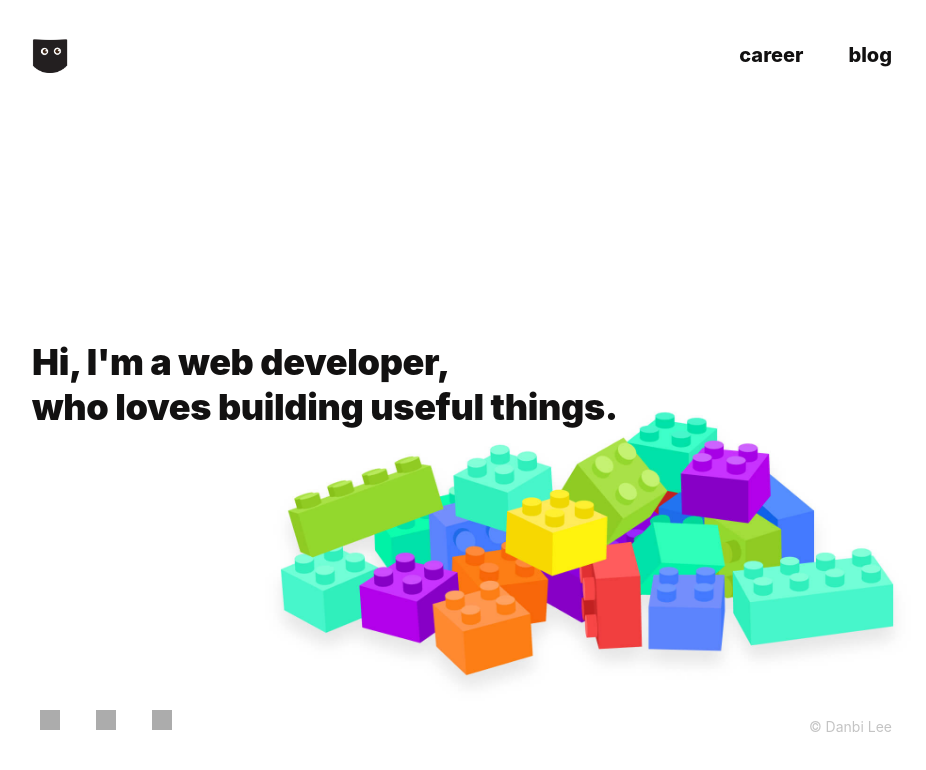
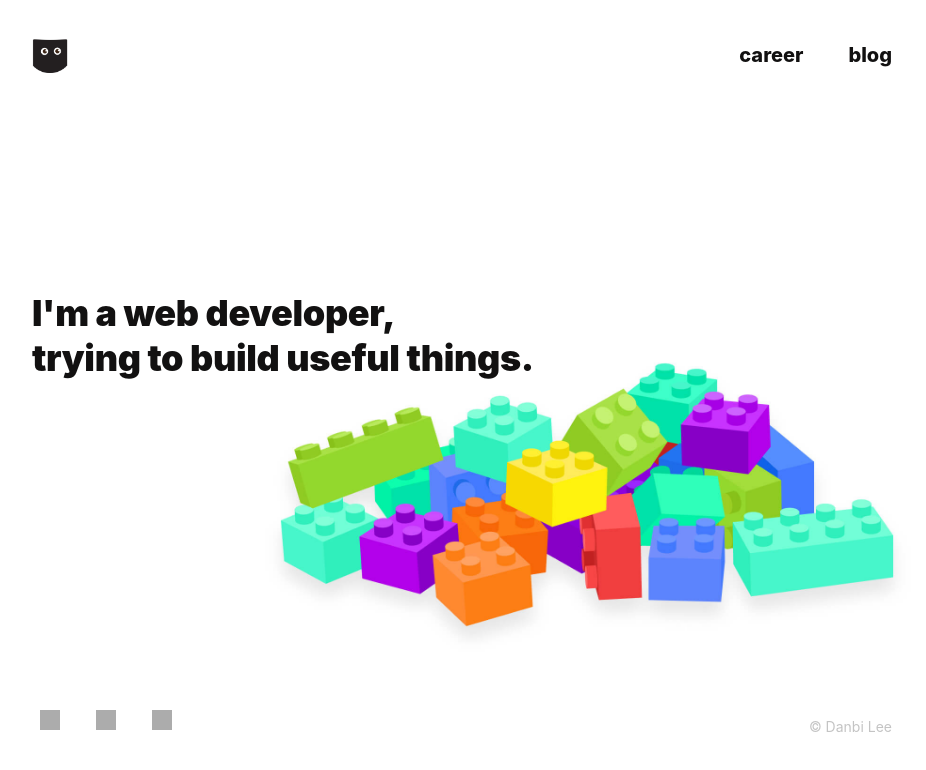
Before and after one commit to danbileee/blog, a Next.js app: page / in a window 1280 px wide. Shown: the top 770 px of the page, without its empty margins (178-1104 px from the left). Built offline with nearby package versions, Linux system fonts and the light colour scheme; grey boxes are pictures that could not be loaded; a web font is replaced by a local one.

Commit message:
style: add minor style fix

```diff
--- a/src/components/career/index.tsx
+++ b/src/components/career/index.tsx
@@ -68,12 +68,12 @@ const Content = styled.div`
   }
 `;
 
-const Title = styled.h4`
-  font-size: 28px;
+const Title = styled.h1`
+  font-size: 30px;
   margin-bottom: 12px;
 
   ${mediaQuery.mobile} {
-    font-size: 24px;
+    font-size: 28px;
   }
 `;
 
--- a/src/components/layout/Footer.tsx
+++ b/src/components/layout/Footer.tsx
@@ -27,13 +27,9 @@ const links: FooterLink[] = [
   },
 ];
 
-interface Props {
-  isFooterVisible: boolean;
-}
-
-export default function Footer({ isFooterVisible }: Props) {
+export default function Footer() {
   return (
-    <Container isVisible={isFooterVisible}>
+    <Container>
       <Links>
         {links.map(({ link, icon, channel }) => (
           <Link key={link} href={link} rel="noopener noreferrer">
@@ -51,8 +47,7 @@ export default function Footer({ isFooterVisible }: Props) {
   );
 }
 
-const Container = styled.footer<{ isVisible: boolean }>`
-  position: fixed;
+const Container = styled.footer`
   display: flex;
   align-items: center;
   justify-content: space-between;
@@ -61,14 +56,10 @@ const Container = styled.footer<{ isVisible: boolean }>`
   padding: 0 calc(50vw - 430px) 50px;
   left: 0;
   bottom: 0;
-  opacity: ${({ isVisible }) => (isVisible ? 1 : 0)};
-  transform: translateY(${({ isVisible }) => (isVisible ? 0 : 100)}px);
-  transition: all ease-in-out 150ms;
 
   ${mediaQuery.mobile} {
     flex-direction: column;
-    padding: 0 20px;
-    margin-bottom: 30px;
+    padding: 0 20px 30px;
   }
 `;
 
--- a/src/components/layout/PageMeta.tsx
+++ b/src/components/layout/PageMeta.tsx
@@ -1,28 +1,46 @@
-import { metaInfo, Pathname } from '@constants/metaInfo';
-import styled from '@emotion/styled';
-import mediaQuery from '@styles/mediaQuery';
-import getEmoji from '@utils/getEmoji';
+import { theme } from '@styles/ThemeProvider';
+import Head from 'next/head';
 
 interface Props {
-  path: Pathname;
+  title: string;
+  description: string;
 }
 
-export default function PageMeta({ path }: Props) {
-  const { description, emoji = [] } = metaInfo[path] ?? {};
-
-  return <Title>{`${getEmoji(emoji)}\n${description}`}</Title>;
+export default function PageMeta({ title, description }: Props) {
+  return (
+    <Head>
+      <meta charSet="UTF-8" />
+      <meta name="viewport" content="width=device-width, initial-scale=1" />
+      <title>{`${title} | Danbi Lee`}</title>
+      <meta name="description" content={description} />
+      <meta
+        name="msapplication-TileColor"
+        content={theme.colors.cornflowerblue}
+      />
+      <meta name="theme-color" content={theme.colors.white} />
+      <link
+        rel="apple-touch-icon"
+        sizes="180x180"
+        href="/apple-touch-icon.png"
+      />
+      <link
+        rel="icon"
+        type="image/png"
+        sizes="32x32"
+        href="/favicon-32x32.png"
+      />
+      <link
+        rel="icon"
+        type="image/png"
+        sizes="16x16"
+        href="/favicon-16x16.png"
+      />
+      <link rel="manifest" href="/site.webmanifest" />
+      <link
+        rel="mask-icon"
+        href="/safari-pinned-tab.svg"
+        color={theme.colors.skyblue}
+      />
+    </Head>
+  );
 }
-
-const Title = styled.h2`
-  font-size: 32px;
-  font-weight: 700;
-  line-height: 1.6;
-  letter-spacing: -0.02em;
-  white-space: pre-line;
-  text-align: center;
-  margin-bottom: 80px;
-
-  ${mediaQuery.mobile} {
-    font-size: 20px;
-  }
-`;
--- a/src/components/layout/index.tsx
+++ b/src/components/layout/index.tsx
@@ -1,42 +1,26 @@
-import { PropsWithChildren, useState } from 'react';
+import { PropsWithChildren } from 'react';
 import styled from '@emotion/styled';
-import { useRouter } from 'next/router';
 
-import ElementObserver from '@components/shared/ElementObserver';
 import mediaQuery from '@styles/mediaQuery';
 
 import Header from './Header';
 import Footer from './Footer';
 
 export default function Layout({ children }: PropsWithChildren<unknown>) {
-  const [isFooterVisible, setIsFooterVisible] = useState(false);
-  const { pathname } = useRouter();
-  const hasContentMargin = pathname !== '/';
-  const contentMargin = hasContentMargin ? 120 : 0;
-
   return (
     <>
       <Header />
-      <Main>
-        <Content contentMargin={contentMargin}>{children}</Content>
-        <ElementObserver callback={setIsFooterVisible} />
-      </Main>
-      <Footer isFooterVisible={isFooterVisible} />
+      <Main>{children}</Main>
+      <Footer />
     </>
   );
 }
 
 const Main = styled.main`
-  display: flex;
-  flex-direction: column;
-  min-height: 100vh;
+  min-height: calc(100vh - 98px);
   padding: 230px calc(50vw - 430px) 138px;
 
   ${mediaQuery.mobile} {
     padding: 200px 20px;
   }
 `;
-
-const Content = styled.div<{ contentMargin: number }>`
-  margin-bottom: ${({ contentMargin }) => contentMargin}px;
-`;
--- a/src/components/markdown/Anchor.tsx
+++ b/src/components/markdown/Anchor.tsx
@@ -9,7 +9,7 @@ export default function Anchor({ children, ...props }: ComponentProps<'a'>) {
         transition: color ease-in-out 0.15s;
 
         :hover {
-          color: var(--purple);
+          color: var(--cornflowerblue);
         }
       `}
       {...props}
--- a/src/hooks/useScrollDirection.ts
+++ b/src/hooks/useScrollDirection.ts
@@ -19,7 +19,7 @@ export default function useScrollDirection() {
       setDirection(window.scrollY > lastScrollY ? 'down' : 'up');
 
       lastScrollY = window.scrollY;
-    }, 200);
+    }, 500);
 
     window.addEventListener('scroll', handleScroll);
 
--- a/src/pages/_app.tsx
+++ b/src/pages/_app.tsx
@@ -1,12 +1,12 @@
 import { AppProps } from 'next/app';
-import Head from 'next/head';
 import { useRouter } from 'next/router';
 
 import { GlobalContextProvider } from '@contexts/global';
 import GlobalStyle from '@styles/GlobalStyle';
 import { getMetaInfo } from '@utils/getMetaInfo';
-import ThemeProvider, { theme } from '@styles/ThemeProvider';
+import ThemeProvider from '@styles/ThemeProvider';
 import Layout from '@components/layout';
+import PageMeta from '@components/layout/PageMeta';
 
 function App({ Component, pageProps }: AppProps) {
   const { pathname } = useRouter();
@@ -15,40 +15,7 @@ function App({ Component, pageProps }: AppProps) {
 
   return (
     <>
-      <Head>
-        <meta charSet="UTF-8" />
-        <meta name="viewport" content="width=device-width, initial-scale=1" />
-        <title>{`${title} | Danbi Lee`}</title>
-        <meta name="description" content={description} />
-        <meta
-          name="msapplication-TileColor"
-          content={theme.colors.cornflowerblue}
-        />
-        <meta name="theme-color" content={theme.colors.white} />
-        <link
-          rel="apple-touch-icon"
-          sizes="180x180"
-          href="/apple-touch-icon.png"
-        />
-        <link
-          rel="icon"
-          type="image/png"
-          sizes="32x32"
-          href="/favicon-32x32.png"
-        />
-        <link
-          rel="icon"
-          type="image/png"
-          sizes="16x16"
-          href="/favicon-16x16.png"
-        />
-        <link rel="manifest" href="/site.webmanifest" />
-        <link
-          rel="mask-icon"
-          href="/safari-pinned-tab.svg"
-          color={theme.colors.skyblue}
-        />
-      </Head>
+      <PageMeta title={title} description={description} />
       <GlobalStyle />
       <ThemeProvider>
         <GlobalContextProvider>
--- a/src/pages/blog/[slug].tsx
+++ b/src/pages/blog/[slug].tsx
@@ -6,6 +6,7 @@ import { PostFrontMatter } from '@constants/types';
 import { getContentsPath } from '@utils/getPath';
 import Post from '@components/post';
 import PostMeta from '@components/post/PostMeta';
+import PageMeta from '@components/layout/PageMeta';
 
 interface Props {
   frontMatter: PostFrontMatter | null;
@@ -19,6 +20,10 @@ const Slug = ({ frontMatter, content }: Props) => {
 
   return (
     <>
+      <PageMeta
+        title={frontMatter.title}
+        description={frontMatter.description}
+      />
       <PostMeta frontMatter={frontMatter} />
       <Post content={content} />
     </>
--- a/src/pages/blog/index.tsx
+++ b/src/pages/blog/index.tsx
@@ -1,13 +1,12 @@
 import { NextPage } from 'next';
 import fs from 'fs';
 import matter from 'gray-matter';
+import styled from '@emotion/styled';
 
 import PostCard from '@components/post/PostCard';
 import { getContentsPath } from '@utils/getPath';
 import { getSlug } from '@utils/getSlug';
 import { Post } from '@constants/types';
-import styled from '@emotion/styled';
-import mediaQuery from '@styles/mediaQuery';
 
 interface Props {
   posts: Post[];
--- a/src/pages/index.tsx
+++ b/src/pages/index.tsx
@@ -12,7 +12,7 @@ const Home: NextPage = () => {
     <>
       <Container>
         <TitleContainer>
-          <Title>{`Hi, I'm a web developer,\nwho loves building useful things.`}</Title>
+          <Title>{`I'm a web developer,\ntrying to build useful things.`}</Title>
           <ImageContainer>
             <Image
               width={isMobile ? 320 : 650}
@@ -34,10 +34,10 @@ const Container = styled.div`
   display: flex;
   align-items: center;
   width: 100%;
-  height: calc(100vh - 490px);
+  height: calc(100vh - 588px);
 
   ${mediaQuery.mobile} {
-    height: calc(100vh - 410px);
+    height: calc(100vh - 500px);
   }
 `;
 
@@ -66,6 +66,6 @@ const ImageContainer = styled.div`
 
   ${mediaQuery.mobile} {
     right: -10px;
-    bottom: -120px;
+    bottom: -140px;
   }
 `;
```
Also changed, not shown: src/pages/career/[id].tsx (+10 -1 lines).
